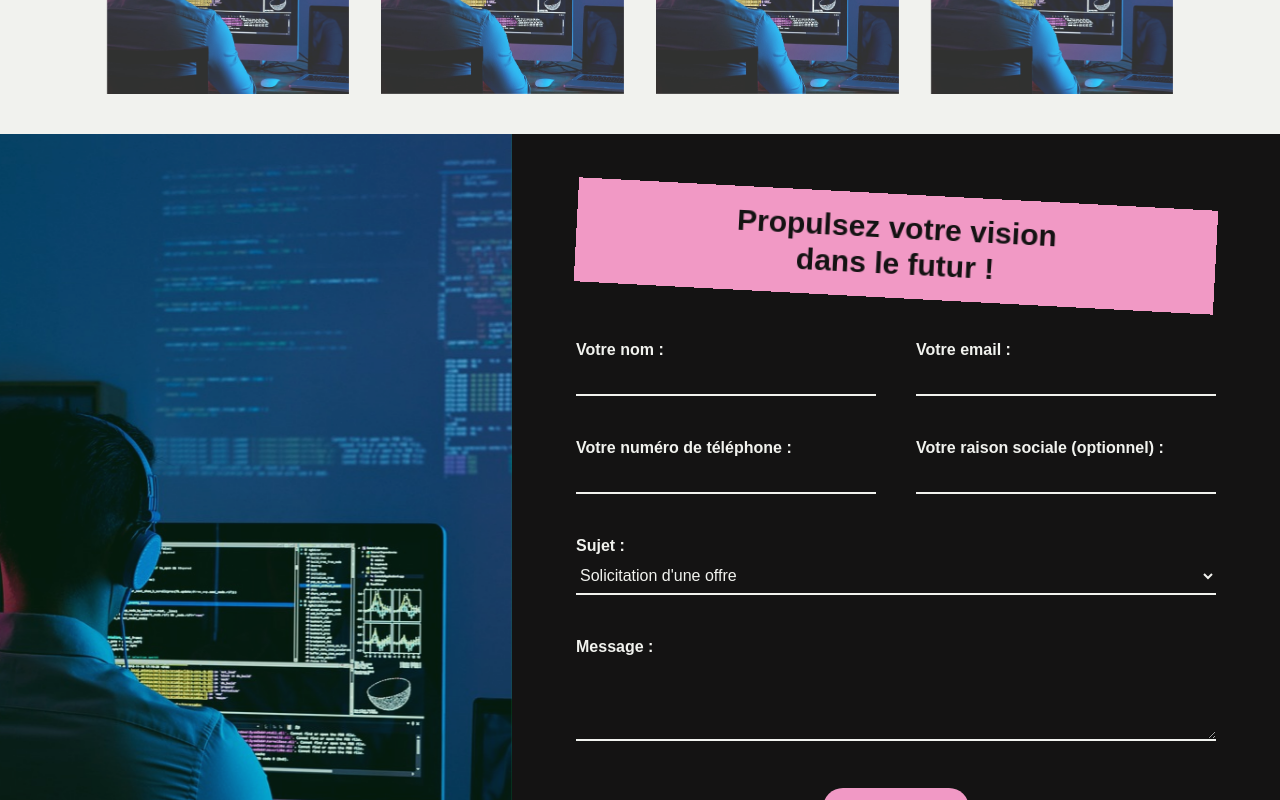
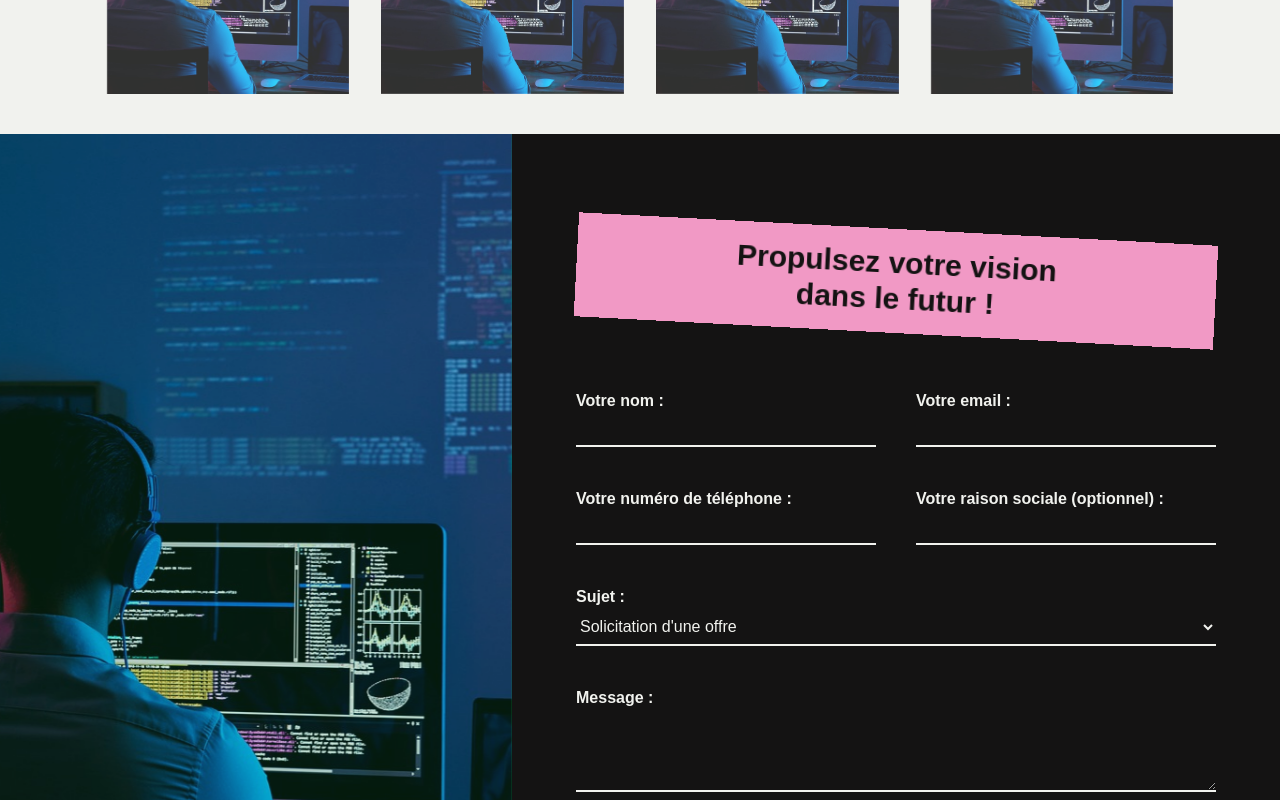
Before and after one commit to VadimElFamoso/CodeCorp, a Nuxt app: page / in a window 1280 px wide. Shown: the part 3180-3980 px from the top of the page. Built offline with nearby package versions, Linux system fonts and the light colour scheme; a web font is replaced by a local one.

Commit message:
aesthetic fixes for contcat form

```diff
--- a/components/contact.vue
+++ b/components/contact.vue
@@ -14,12 +14,12 @@
       </div>
 
       <!--Contact form-->
-      <div class="contact_form h-auto w-[60vw] text-tertiary py-5">
+      <div class="contact_form flex flex-col gap-4 h-auto justify-center w-[60vw] text-tertiary py-5">
         <div class="bg-primary border-tertiary m-auto font-ethnocentric font-bold my-10 rotate-3 text-center text-secondary text-3xl p-4 w-10/12">
           <h2>Propulsez votre vision <br>dans le futur !</h2>
         </div>
 
-        <form action="send_form.php" class="font-areaextended flex flex-col gap-10 m-auto w-10/12">
+        <form action="send_form.php" class="font-areaextended flex flex-col gap-10 ml-auto mr-auto w-10/12">
 
           <!--Name container-->
           <div class="flex gap-10">
```
